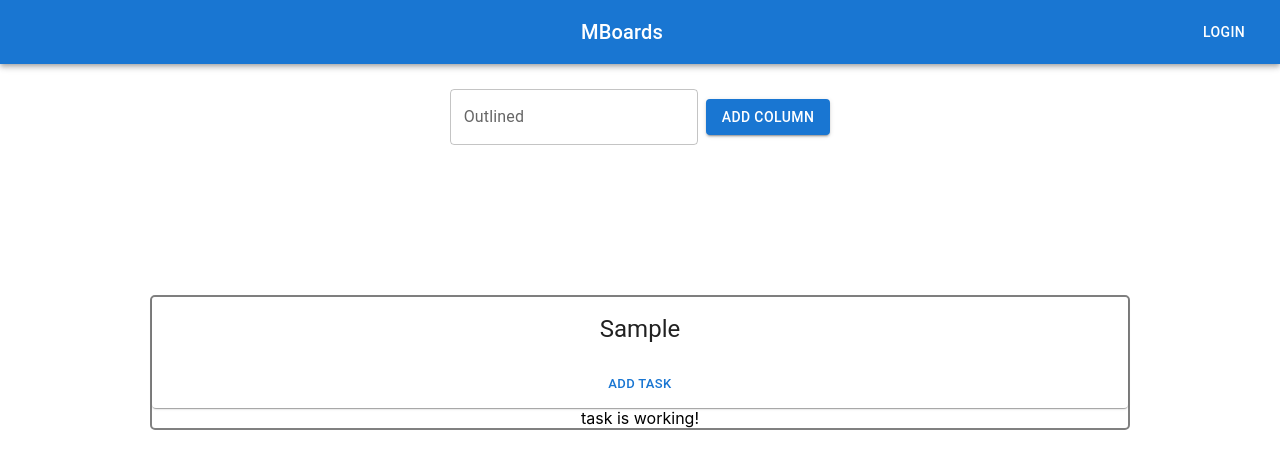
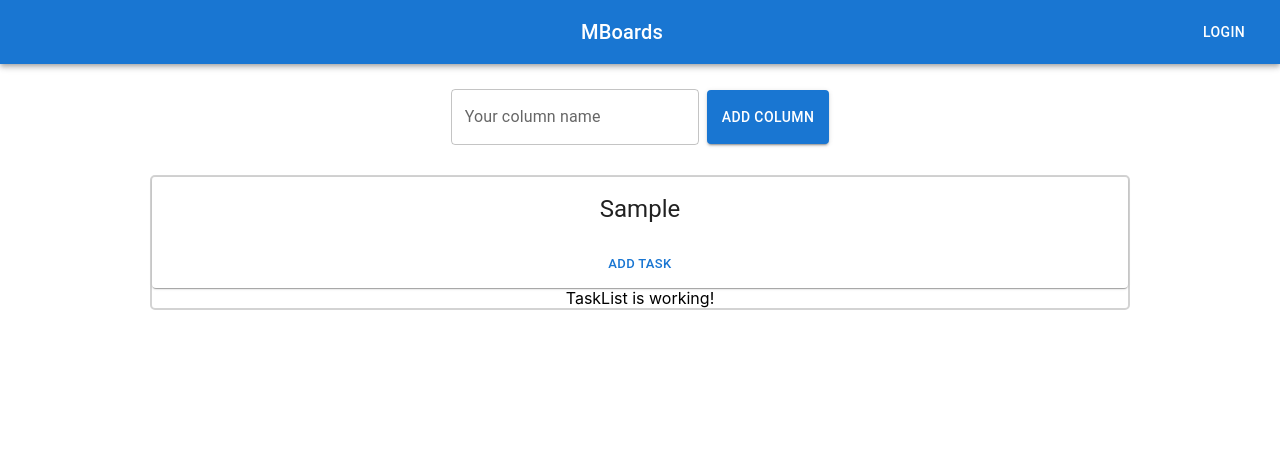
Before and after one commit to MeesterMarcus/mboard-ui, a React (Create React App) app: page / in a window 1280 px wide. Both pictures are taken after typing "Sample" into the empty fields and a click on the button "ADD COLUMN". Shown: the top 468 px of the page. Built offline with nearby package versions, Linux system fonts and the light colour scheme.

Commit message:
more styling, component renaming

```diff
--- a/src/App.js
+++ b/src/App.js
@@ -53,7 +53,7 @@ function App() {
       </AppBar>
     </Box>
       <div style={columnInputContainer}>
-        <TextField id="outlined-basic" value={newColumnName} onChange={e => handleText(e)} label="Outlined" variant="outlined" />
+        <TextField id="outlined-basic" value={newColumnName} onChange={e => handleText(e)} label="Your column name" variant="outlined" />
         <Button style={buttonContainer} variant="contained" onClick={addColumn}>Add Column</Button>
       </div>
 
@@ -66,12 +66,8 @@ function App() {
 
 const buttonContainer = {
   marginLeft: 8,
+  padding: 15,
 }
-
-const addColumnContainer = {
-
-}
-
 
 const columnInputContainer = {
   display: 'flex',
--- a/src/components/BoardContainer.js
+++ b/src/components/BoardContainer.js
@@ -4,7 +4,7 @@ import CardActions from '@mui/material/CardActions';
 import CardContent from '@mui/material/CardContent';
 import Button from '@mui/material/Button';
 import Typography from '@mui/material/Typography';
-import Task from './Task';
+import TaskList from './TaskList';
 
 function BoardContainer(props) {
 
@@ -27,7 +27,7 @@ function BoardContainer(props) {
                 <Button size="small" onClick={() => handleAddTask(column)}>ADD TASK</Button>
               </CardActions>
             </Card>
-            <Task/>
+            <TaskList/>
           </div>
         )
       })}
@@ -47,9 +47,10 @@ const boardColumn = {
   margin: 150,
   borderWidth: 2,
   borderRadius: 5,
-  borderColor: 'grey',
+  borderColor: 'lightgrey',
   borderStyle: 'solid',
   width: '100%',
+  marginTop: 30,
 }
 
 export default BoardContainer;
--- a/src/components/Task.js
+++ /dev/null
@@ -1,17 +0,0 @@
-import '../App.css';
-
-
-function Task(props) {
-
-
-  return (
-    <div>
-      task is working!
-    </div>
-  );
-}
-
-// styles
-
-
-export default Task;
--- /dev/null
+++ b/src/components/TaskList.js
@@ -0,0 +1,17 @@
+import '../App.css';
+
+
+function TaskList(props) {
+
+
+  return (
+    <div>
+      TaskList is working!
+    </div>
+  );
+}
+
+// styles
+
+
+export default TaskList;
```
